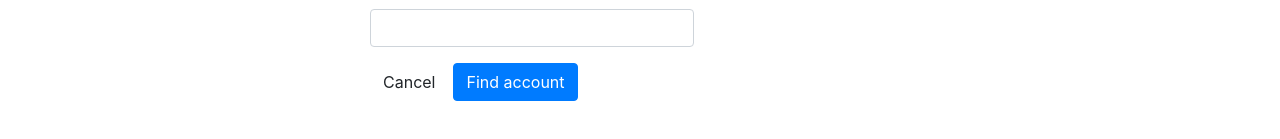
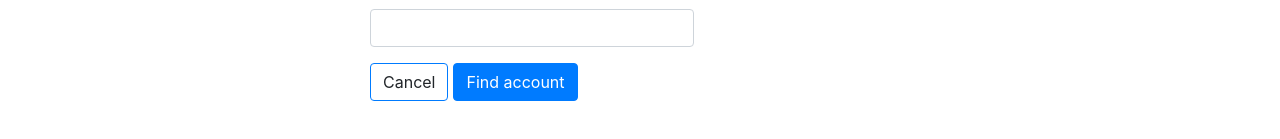
Before and after one commit to DineshSawant/heroku-demo-app, an Angular app: page /forgot-password in a window 1280 px wide. Shown: the part 203-342 px from the top of the page. Built offline with nearby package versions, Linux system fonts and the light colour scheme.

Commit message:
Add border to cancel button in forgot password component

```diff
--- a/src/app/components/forgot-password/forgot-password.component.html
+++ b/src/app/components/forgot-password/forgot-password.component.html
@@ -8,7 +8,7 @@
                 <label for="username">Email or phone</label>
                 <input type="text" class="form-control" id="fName">
             </div>
-            <button class="btn btn-default ">Cancel</button>
+            <button class="btn btn-default border border-primary">Cancel</button>
             <button class="btn btn-primary" type="submit">Find account</button>
         </form>
     </div>
```
